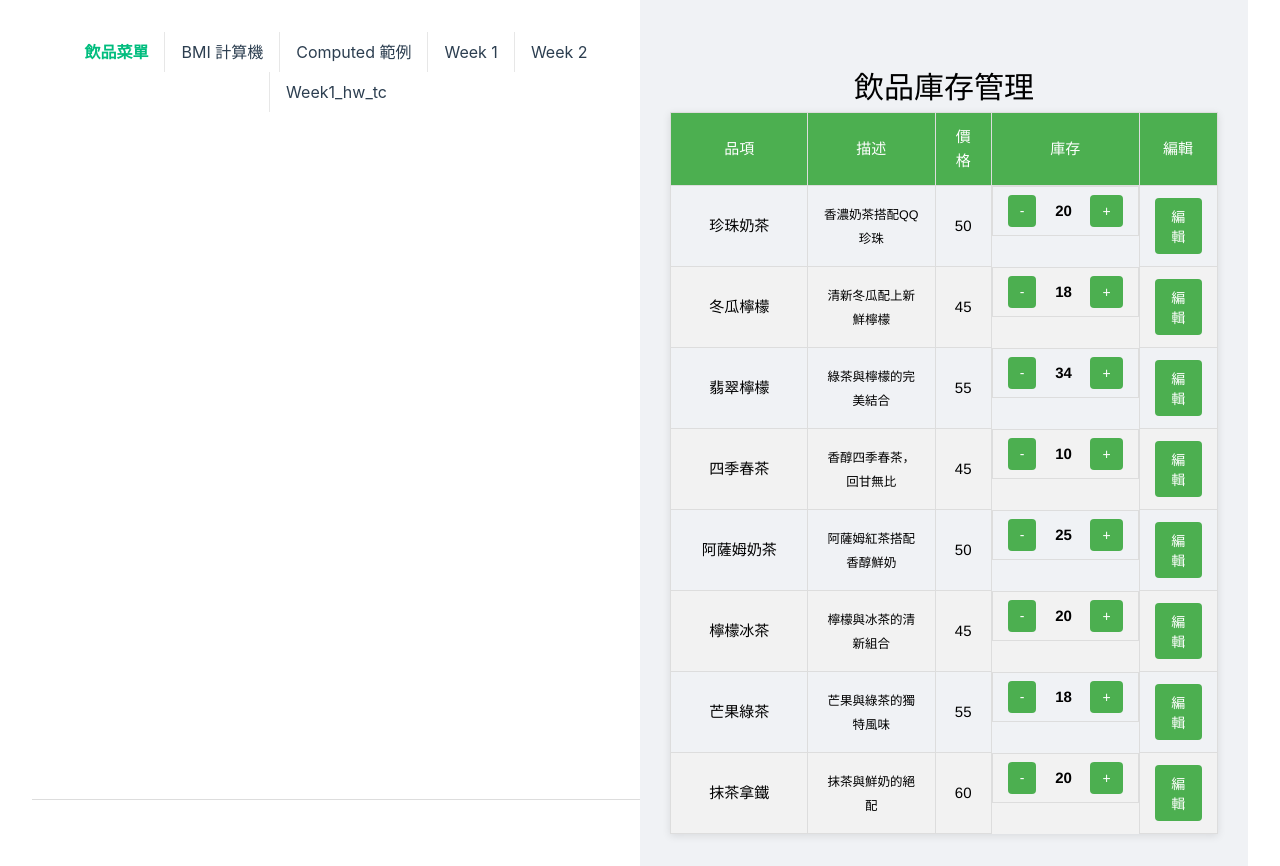
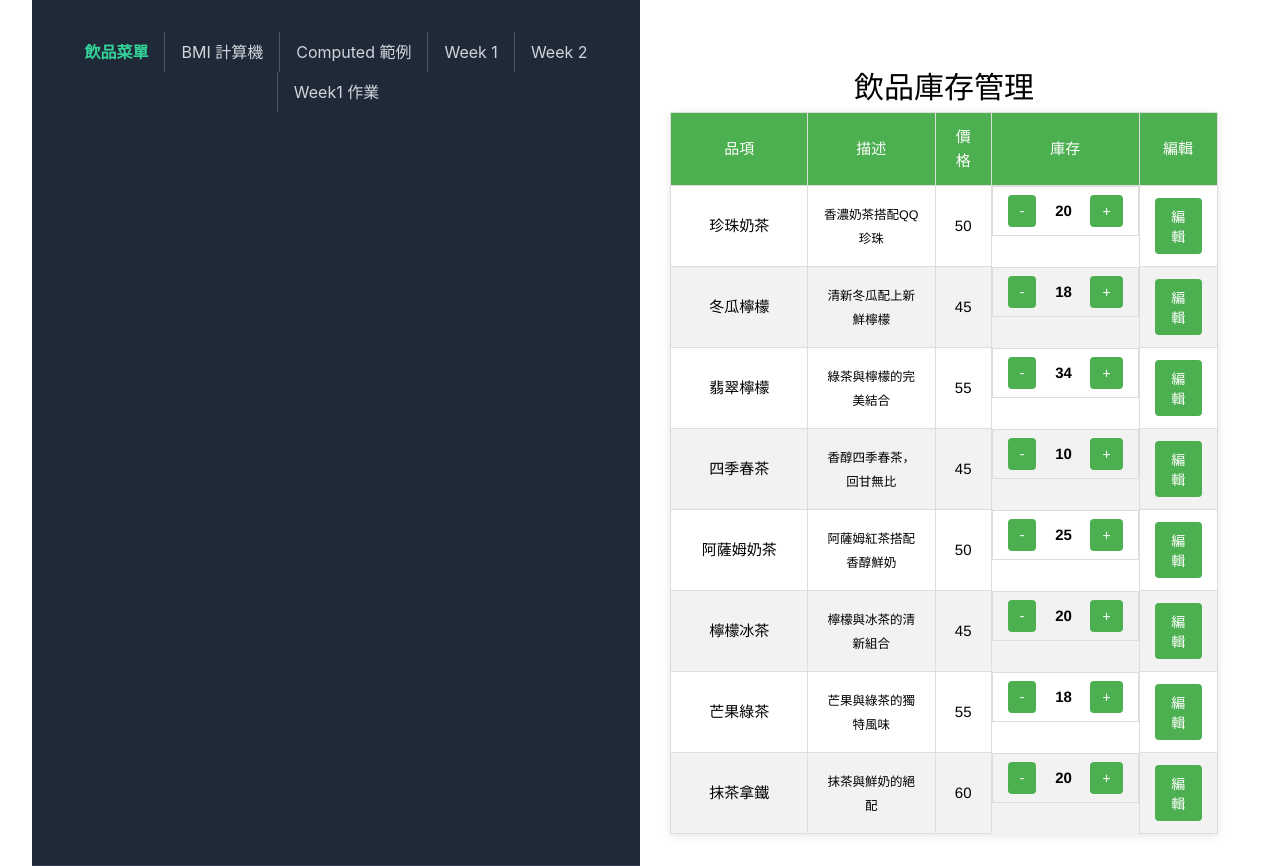
Before and after one commit to Rexlin595/vite_pro4_2025, a Vue app: page / in a window 1280 px wide. Built offline with nearby package versions, Linux system fonts and the light colour scheme.

Commit message:
fix css app.vue

```diff
--- a/src/App.vue
+++ b/src/App.vue
@@ -12,7 +12,7 @@
       <RouterLink to="/computed">Computed 範例</RouterLink>
       <RouterLink to="/week1">Week 1</RouterLink>
       <RouterLink to="/week2">Week 2</RouterLink>
-      <RouterLink to="/week1_hw_tc">Week1_hw_tc</RouterLink>
+      <RouterLink to="/week1_hw_tc">Week1 作業</RouterLink>
     </nav>
   </header>
 
@@ -21,13 +21,18 @@
   </main>
 </template>
 
-<style scoped>
+<style>
+/* 為了讓深色主題應用到整個頁面，我們將樣式從 scoped 改為全域 */
+/* 如果您只想修改這個元件，可以保留 scoped，但建議全域統一主題 */
+body {
+  background-color: #111827; /* Tailwind's gray-900 */
+}
+
 header {
   line-height: 1.5;
-  max-height: 100vh;
   padding: 1rem 0;
-  border-bottom: 1px solid #ddd;
-  background-color: #fff;
+  border-bottom: 1px solid #374151; /* Darker border (gray-700) */
+  background-color: #1f2937; /* Dark background (gray-800) */
 }
 
 nav {
@@ -40,9 +45,9 @@
 nav a {
   display: inline-block;
   padding: 0.5rem 1rem;
-  border-left: 1px solid var(--color-border);
+  border-left: 1px solid #4b5563; /* gray-600 */
   text-decoration: none;
-  color: #2c3e50;
+  color: #d1d5db; /* Lighter text color for dark background (gray-300) */
   transition: color 0.3s;
 }
 
@@ -52,7 +57,7 @@
 
 /* 這個樣式會應用在當前 active 的連結上 */
 nav a.router-link-exact-active {
-  color: hsla(160, 100%, 37%, 1);
+  color: #34d399; /* A vibrant color for active link (emerald-400) */
   font-weight: bold;
 }
 
@@ -60,8 +65,8 @@
   display: flex;
   justify-content: center;
   align-items: flex-start;
-  min-height: calc(100vh - 100px); /* 減去 header 的高度 */
+  min-height: calc(100vh - 80px); /* 根據 header 高度微調 */
   padding-top: 2rem;
-  background-color: #f0f2f5;
+  /* 背景色由 body 控制，這裡不需要再設定 */
 }
 </style>
--- a/src/components/week1_2.vue
+++ b/src/components/week1_2.vue
@@ -1,17 +1,17 @@
 <template>
-  <div class="container mx-auto p-4 md:p-8 bg-gray-50 min-h-screen">
-    <div class="max-w-4xl mx-auto bg-white rounded-xl shadow-lg overflow-hidden">
+  <div class="container mx-auto p-4 md:p-8 bg-gray-900 min-h-screen">
+    <div class="max-w-4xl mx-auto bg-gray-800 rounded-xl shadow-lg overflow-hidden">
       <div class="p-6 md:p-8">
-        <h2 class="text-2xl md:text-3xl font-bold text-gray-800 mb-6 text-center">
+        <h2 class="text-2xl md:text-3xl font-bold text-white mb-6 text-center">
           👨‍🎓 學生名單與成績
         </h2>
 
         <div class="grid grid-cols-1 md:grid-cols-2 gap-4 mb-6 text-center">
-          <div class="bg-blue-100 text-blue-800 p-4 rounded-lg">
+          <div class="bg-blue-600 text-white p-4 rounded-lg shadow-md">
             <p class="text-lg font-semibold">平均分數</p>
             <p class="text-3xl font-bold">{{ averageScore }}</p>
           </div>
-          <div class="bg-green-100 text-green-800 p-4 rounded-lg">
+          <div class="bg-green-600 text-white p-4 rounded-lg shadow-md">
             <p class="text-lg font-semibold">最高分數</p>
             <p class="text-3xl font-bold">{{ highestScore }}</p>
           </div>
@@ -19,7 +19,7 @@
 
         <div class="overflow-x-auto">
           <table class="min-w-full text-left text-sm font-light">
-            <thead class="border-b bg-gray-800 text-white font-medium">
+            <thead class="border-b border-gray-600 bg-gray-900 text-gray-200 font-medium">
               <tr>
                 <th scope="col" class="px-6 py-4">學號</th>
                 <th scope="col" class="px-6 py-4">姓名</th>
@@ -31,10 +31,12 @@
               <tr
                 v-for="student in students"
                 :key="student.id"
-                class="border-b transition duration-300 ease-in-out hover:bg-gray-100"
+                class="border-b border-gray-700 text-gray-300 transition duration-300 ease-in-out hover:bg-gray-700"
               >
                 <td class="whitespace-nowrap px-6 py-4 font-mono">{{ student.id }}</td>
-                <td class="whitespace-nowrap px-6 py-4 font-medium">{{ student.name }}</td>
+                <td class="whitespace-nowrap px-6 py-4 font-medium text-white">
+                  {{ student.name }}
+                </td>
                 <td class="whitespace-nowrap px-6 py-4 text-center">
                   <span
                     :class="getScoreClass(student.score)"
@@ -82,11 +84,11 @@
 
 // 根據分數回傳對應的 CSS class
 function getScoreClass(score) {
-  if (score >= 90) return 'bg-green-200 text-green-800'
-  if (score >= 80) return 'bg-blue-200 text-blue-800'
-  if (score >= 70) return 'bg-yellow-200 text-yellow-800'
-  if (score >= 60) return 'bg-orange-200 text-orange-800'
-  return 'bg-red-200 text-red-800'
+  if (score >= 90) return 'bg-green-600 text-white'
+  if (score >= 80) return 'bg-blue-600 text-white'
+  if (score >= 70) return 'bg-yellow-600 text-white'
+  if (score >= 60) return 'bg-orange-600 text-white'
+  return 'bg-red-600 text-white'
 }
 
 // 根據分數回傳對應的表情符號
```
